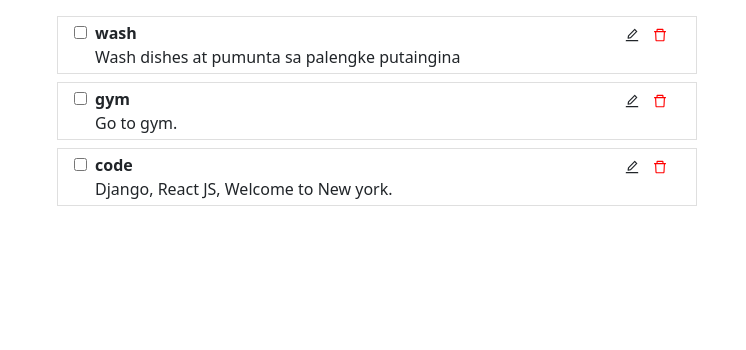
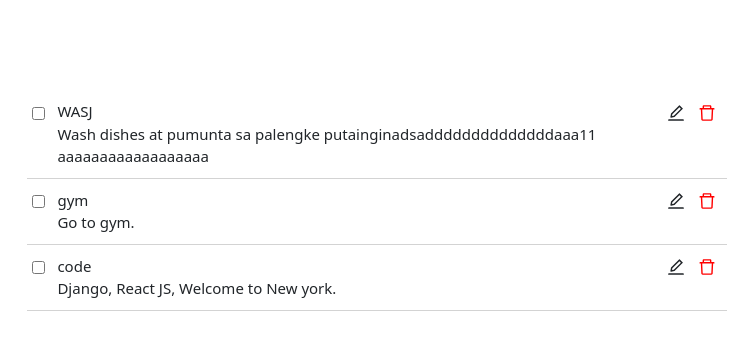
Before and after one commit to jezozobrado/react-todolist, a React (Vite) app in the folder todolist/: page / in a window 1280 px wide. Shown: the top 350 px of the page, without its empty margins (263-1009 px from the left). Built offline with nearby package versions, Linux system fonts and the light colour scheme.

Commit message:
Reformat: organize todo list

```diff
--- a/todolist/src/App.tsx
+++ b/todolist/src/App.tsx
@@ -13,8 +13,9 @@ export interface ToDo {
 let data = [
   {
     id: 1,
-    title: "wash",
-    description: "Wash dishes at pumunta sa palengke putaingina",
+    title: "WASJ",
+    description:
+      "Wash dishes at pumunta sa palengke putainginadsaddddddddddddddaaa11 aaaaaaaaaaaaaaaaaa",
     isDone: false,
     isEdited: false,
     isHovered: false,
@@ -88,14 +89,7 @@ const App = () => {
 
   return (
     <>
-      <ToDoList
-        toDoList={toDos}
-        onStrike={handleStrike}
-        onDelete={handleDelete}
-        onHover={handleHover}
-        onEdit={handleEdit}
-        onSave={handleSave}
-      />
+      <ToDoList toDos={toDos} />
     </>
   );
 };
--- a/todolist/src/components/ToDoList.tsx
+++ b/todolist/src/components/ToDoList.tsx
@@ -2,105 +2,40 @@ import { ToDo } from "../App";
 import { AiOutlineEdit, AiOutlineDelete } from "react-icons/ai";
 import { VscSaveAs } from "react-icons/vsc";
 import { MdOutlineCancel } from "react-icons/md";
-import { useForm, FieldValues } from "react-hook-form";
 
 interface Props {
-  toDoList: ToDo[];
-  onStrike: (strikedToDo: ToDo) => void;
-  onDelete: (deletedToDo: ToDo) => void;
-  onHover: (hoveredToDo: ToDo) => void;
-  onEdit: (editedToDo: ToDo) => void;
-  onSave: (savedToDo: ToDo) => void;
+  toDos: ToDo[];
 }
 
-const ToDoList = ({
-  toDoList,
-  onStrike,
-  onDelete,
-  onHover,
-  onEdit,
-  onSave,
-}: Props) => {
-  const { register, handleSubmit } = useForm();
+const ToDoList = ({ toDos }: Props) => {
+  console.table(toDos);
+  return (
+    <section>
+      {toDos.map((toDo) => (
+        <div className="todo__container mb-3">
+          <div className="ms-2 mt-1">
+            <input type="checkbox"></input>
+          </div>
 
-  //   const onSubmit = (data: FieldValues) => {
-  //     console.log(data);
-  //   };
-  return (
-    <>
-      <ul className="list-group m-3 todolist__container">
-        {toDoList.map((toDo) => (
-          <div key={toDo.id}>
-            <li className="list-group-item py-1 mb-2 ">
-              <div
-                className="d-flex justify-content-between"
-                onMouseEnter={() => onHover(toDo)}
-                onMouseLeave={() => onHover(toDo)}
-              >
-                <div className="d-flex justify-content-between align-items-baseline">
-                  {!toDo.isEdited && (
-                    <input
-                      type="checkbox"
-                      className="me-2"
-                      onClick={() => onStrike(toDo)}
-                    />
-                  )}
-                  {toDo.isEdited ? (
-                    <div className="d-flex flex-column flex-grow-1">
-                      <input
-                        {...register("title")}
-                        type="text"
-                        defaultValue={toDo.title}
-                        className="form-control border-0 shadow-none"
-                      />
-                      <input
-                        {...register("description")}
-                        type="text"
-                        defaultValue={toDo.description}
-                        className="form-control border-0 shadow-none"
-                      />
-                    </div>
-                  ) : (
-                    <div
-                      className={
-                        toDo.isDone
-                          ? "text-decoration-line-through"
-                          : "text-decoration-none"
-                      }
-                    >
-                      <div className="fw-bold">{toDo.title}</div>
-                      {toDo.description}
-                    </div>
-                  )}
-                </div>
+          <div className="d-flex flex-column my-0">
+            <p className="mb-0">{toDo.title}</p>
+            <p className="fw-light fs-4">{toDo.description}</p>
+          </div>
 
-                <div className="d-flex p-0 align-items-start">
-                  <button
-                    className="btn border-0 p-0"
-                    onClick={() => {
-                      toDo.isEdited ? onSave(toDo) : onEdit(toDo);
-                    }}
-                  >
-                    {toDo.isEdited ? <VscSaveAs /> : <AiOutlineEdit />}
-                  </button>
+          <div className="">
+            <button className="btn">
+              <AiOutlineEdit size={20} />
+            </button>
+          </div>
 
-                  <button
-                    className="btn border-0 py-0"
-                    onClick={() => onDelete(toDo)}
-                  >
-                    {toDo.isEdited ? (
-                      <MdOutlineCancel color="red" />
-                    ) : (
-                      <AiOutlineDelete color="red" />
-                    )}
-                  </button>
-                </div>
-              </div>
-            </li>
+          <div className="">
+            <button className="btn">
+              <AiOutlineDelete color="red" size={20} />
+            </button>
           </div>
-        ))}
-      </ul>
-    </>
+        </div>
+      ))}
+    </section>
   );
 };
 
--- a/todolist/src/index.css
+++ b/todolist/src/index.css
@@ -1,12 +1,36 @@
-body {
-  display: flex;
-  justify-content: center;
-  align-items: center;
-  font-size: 62.5%;
-  /* width: 100vw; */
+*,
+*::after,
+*::before {
+  box-sizing: border-box;
 }
 
-.todolist__container {
-  width: 50vw;
-  font-size: 1rem;
+html {
+  font-size: 62.5%;
 }
+
+body {
+  margin-top: 10rem;
+}
+
+.todo__container {
+  display: grid;
+  grid-template-columns: 1fr 20fr 1fr 1fr;
+  /* justify-content: top; */
+  align-items: top;
+  width: 90vw;
+  margin: auto;
+  border-bottom: 1px solid lightgrey;
+}
+
+@media screen and (min-width: 1024px) {
+  .todo__container {
+    width: 70rem;
+    font-size: 1.5rem;
+  }
+}
+
+.btn {
+  border: none;
+  margin: 0;
+  padding: 0;
+}
```
Also changed, not shown: todolist/src/components/ToDoListDummy.tsx (added, +102 -0 lines).
